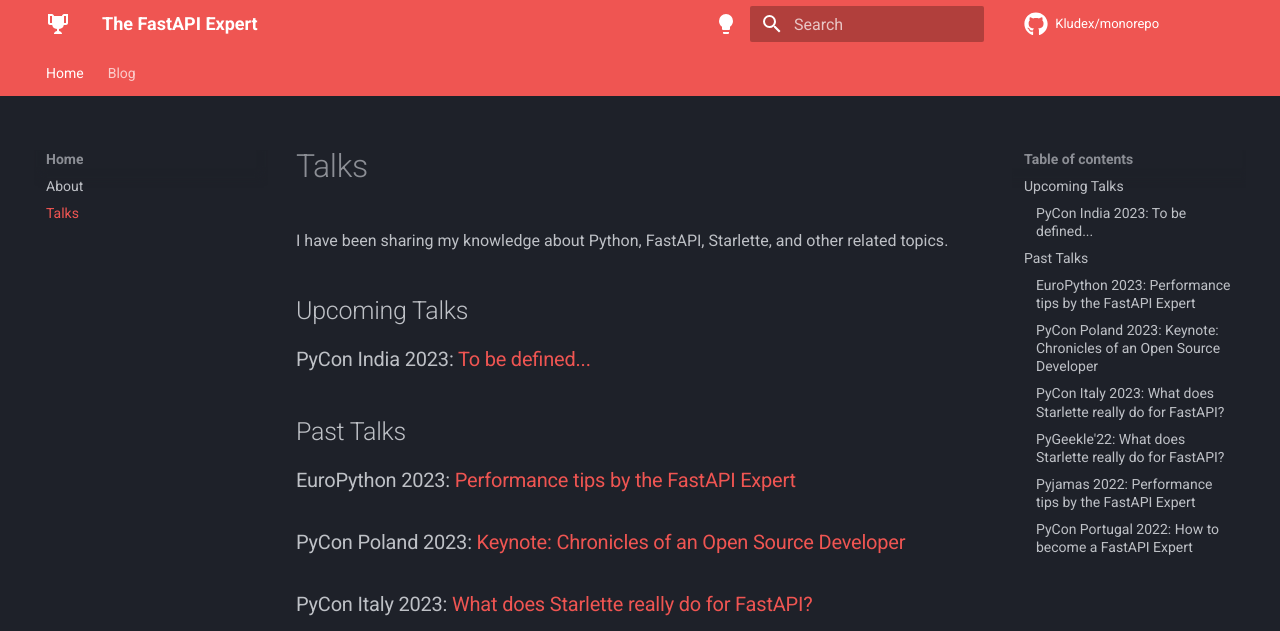
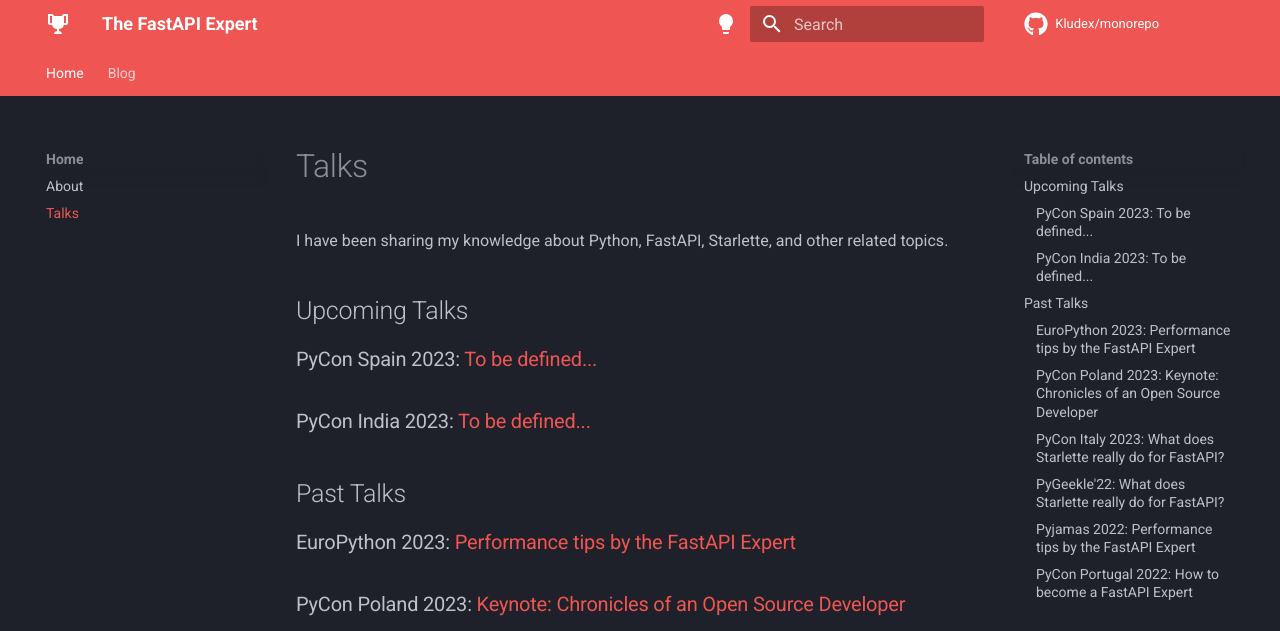
Before and after one commit to Kludex/monorepo, an MkDocs documentation site: the page built from docs/talks.md, in a window 1280 px wide and 900 px high, cut to the strip 0-631 px from the top of the window. Built offline with MkDocs 1.6.1 and Material for MkDocs 9.7.7, drawn with Linux system fonts in a browser that asks for light colours; plug-ins that fetch from the network failed and are left out; comment, search, counter and statistics services are not loaded.

Commit message:
📝 Add PyCon ES to upcoming events

```diff
--- a/docs/talks.md
+++ b/docs/talks.md
@@ -3,6 +3,8 @@
 I have been sharing my knowledge about Python, FastAPI, Starlette, and other related topics.
 
 ## Upcoming Talks
+
+### PyCon Spain 2023: [To be defined...][pycon-es-2023]
 
 ### PyCon India 2023: [To be defined...][pycon-in-2023]
 
@@ -28,6 +30,7 @@
 
 <iframe width="560" height="315" src="https://www.youtube.com/embed/ULhX7761GAY" title="YouTube video player" frameborder="0" allow="accelerometer; autoplay; clipboard-write; encrypted-media; gyroscope; picture-in-picture; web-share" allowfullscreen></iframe>
 
+[pycon-es-2023]: https://2023.es.pycon.org/
 [pycon-in-2023]: https://in.pycon.org/2023/keynote/marcelo-trylesinski/
 [europython-2023]: https://ep2023.europython.eu/speaker/marcelo-trylesinski
 [pycon-pl-2023]: https://pl.pycon.org/2023/en/prelegenci/
```
